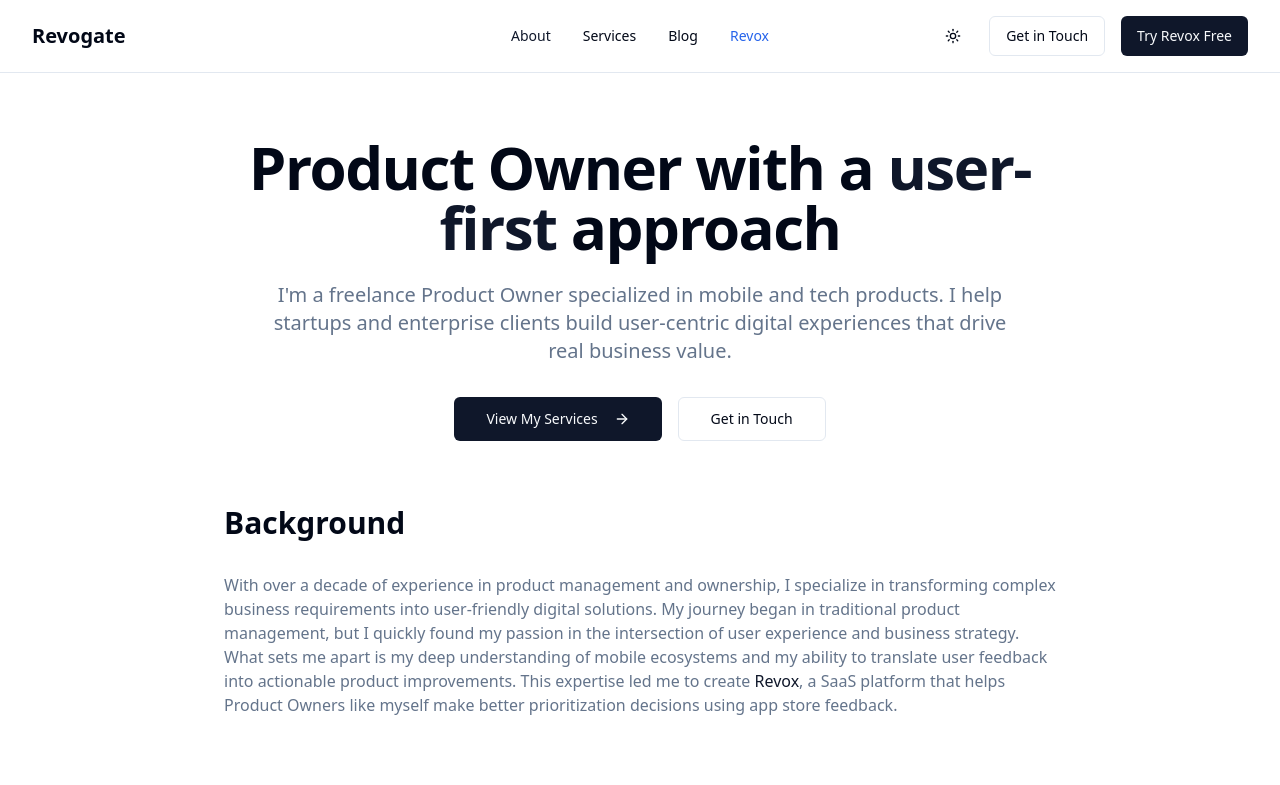
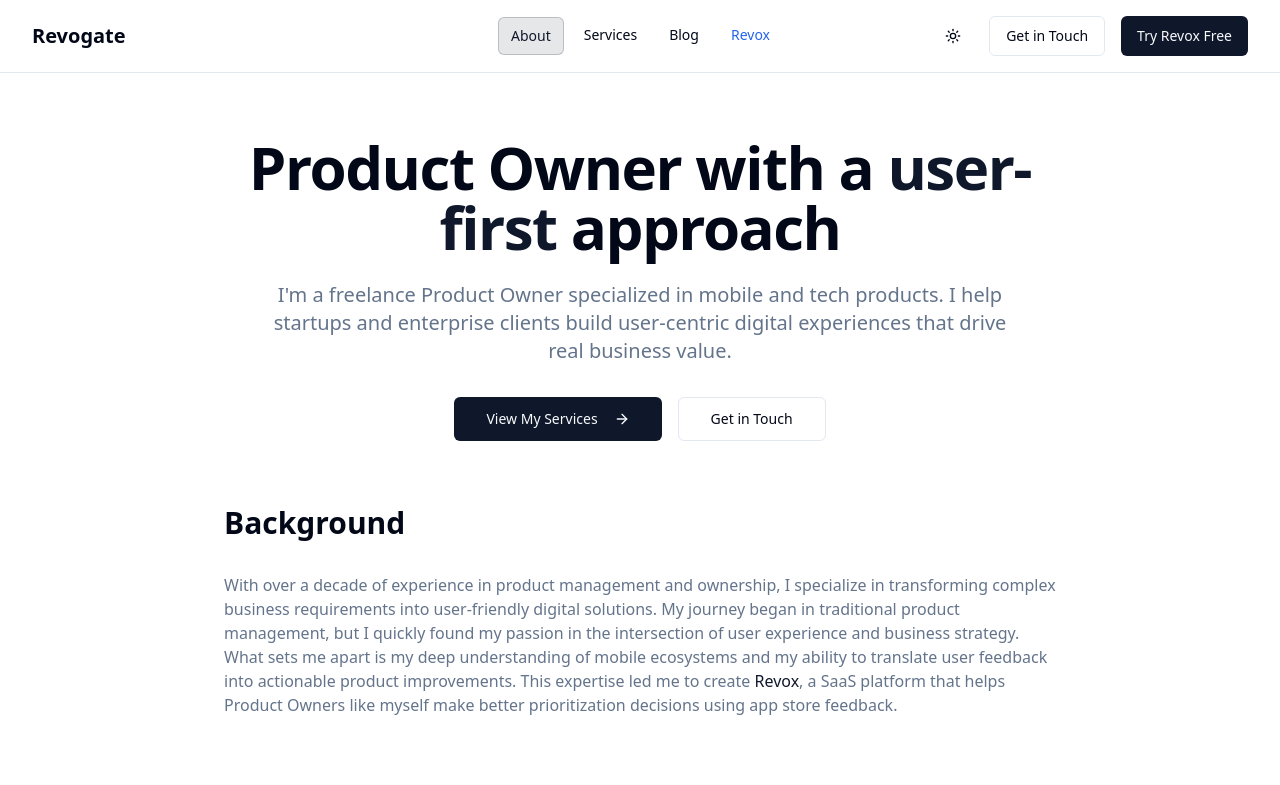
Before and after one commit to kejji/revox-frontend, a React (Vite) app: page /about in a window 1280 px wide. Shown: the top 785 px of the page. Built offline with nearby package versions, Linux system fonts and the light colour scheme.

Commit message:
Add active page indicator
Add visual indication to highlight the current page in the header navigation. The active link will be styled to clearly show the user's current location within the website.

```diff
--- a/src/components/layout/Header.tsx
+++ b/src/components/layout/Header.tsx
@@ -49,9 +49,11 @@ export function Header() {
                     to={item.href}
                     onClick={() => setMobileMenuOpen(false)}
                     className={cn(
-                      "text-lg font-medium transition-colors hover:text-primary",
-                      isActive(item.href) ? "text-primary" : "text-foreground",
-                      item.isProduct && "text-blue-600 dark:text-blue-400"
+                      "px-3 py-2 rounded-md text-lg font-medium transition-all duration-200",
+                      isActive(item.href)
+                        ? "bg-primary/10 text-primary border border-primary/20"
+                        : "text-foreground hover:text-primary hover:bg-primary/5",
+                      item.isProduct && !isActive(item.href) && "text-blue-600 dark:text-blue-400"
                     )}
                   >
                     {item.name}
@@ -74,15 +76,17 @@ export function Header() {
         </div>
 
         {/* Desktop navigation */}
-        <div className="hidden lg:flex lg:gap-x-8">
+        <div className="hidden lg:flex lg:gap-x-2">
           {navigation.map((item) => (
             <Link
               key={item.name}
               to={item.href}
               className={cn(
-                "text-sm font-medium transition-colors hover:text-primary",
-                isActive(item.href) ? "text-primary" : "text-foreground",
-                item.isProduct && "text-blue-600 dark:text-blue-400"
+                "px-3 py-2 rounded-md text-sm font-medium transition-all duration-200",
+                isActive(item.href)
+                  ? "bg-primary/10 text-primary border border-primary/20"
+                  : "text-foreground hover:text-primary hover:bg-primary/5",
+                item.isProduct && !isActive(item.href) && "text-blue-600 dark:text-blue-400 hover:text-blue-500"
               )}
             >
               {item.name}
```
